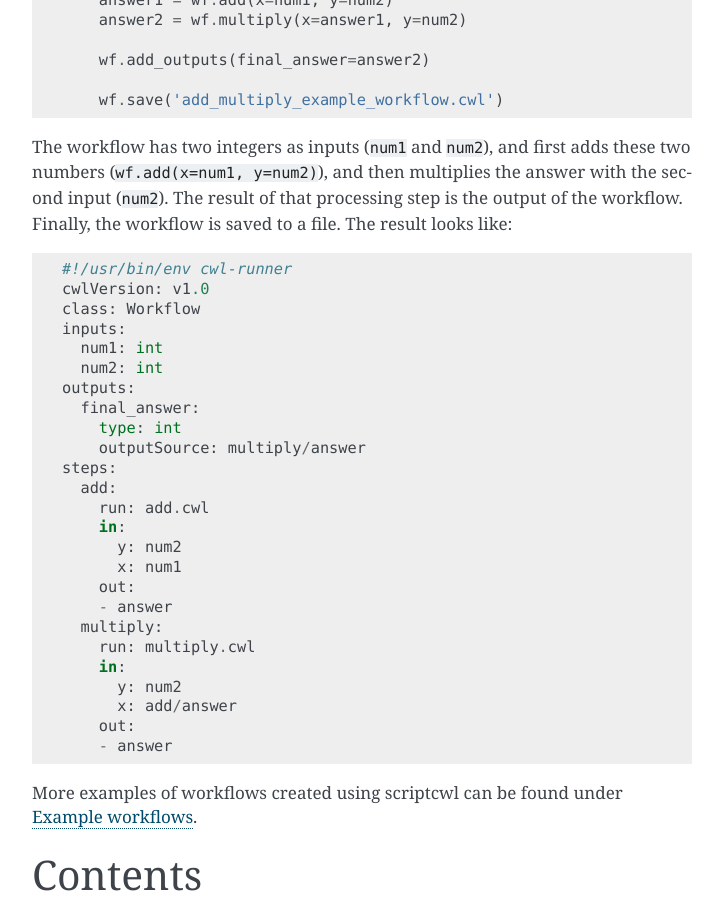
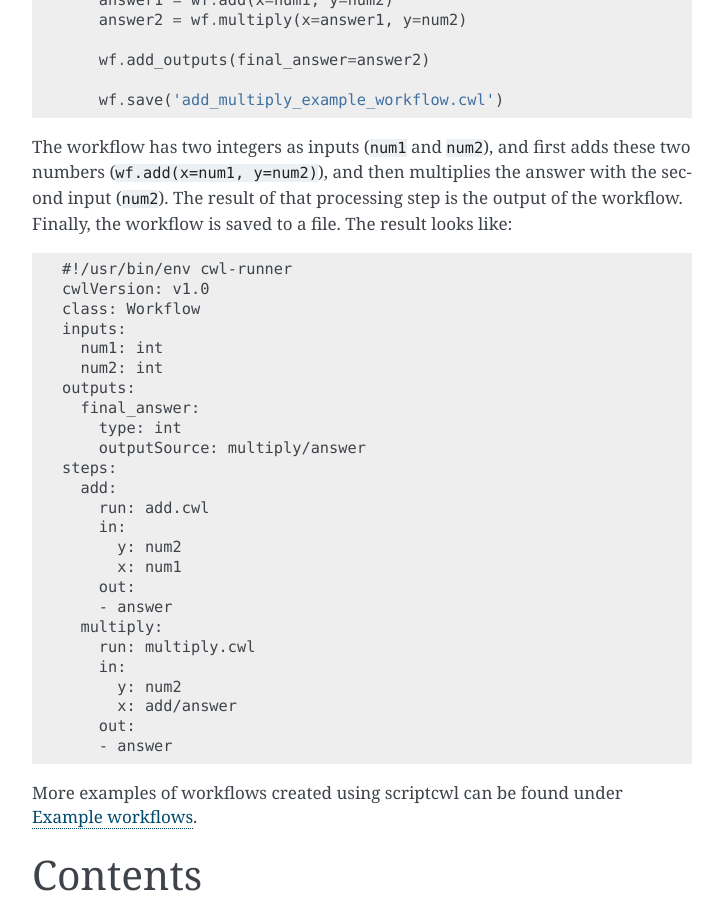
Before and after one commit to NLeSC/scriptcwl, a Sphinx documentation site: the page built from docs/index.rst, in a window 1280 px wide and 900 px high, scrolled down 803 px. Shown: the whole window, without its empty margins (388-1111 px from the left). Built offline with Sphinx 7.4.7, drawn with Linux system fonts in a browser that asks for light colours; pages that are not in the unit, such as notebooks, are missing from menus.

Commit message:
Display bock without colors

```diff
--- a/docs/index.rst
+++ b/docs/index.rst
@@ -36,7 +36,8 @@ The workflow has two integers as inputs (``num1`` and ``num2``), and first adds
 these two numbers (``wf.add(x=num1, y=num2)``), and then multiplies the answer
 with the second input (``num2``). The result of that processing step is the output
 of the workflow. Finally, the workflow is saved to a file. The result looks like:
-::
+
+.. code-block:: none
 
   #!/usr/bin/env cwl-runner
   cwlVersion: v1.0
```
